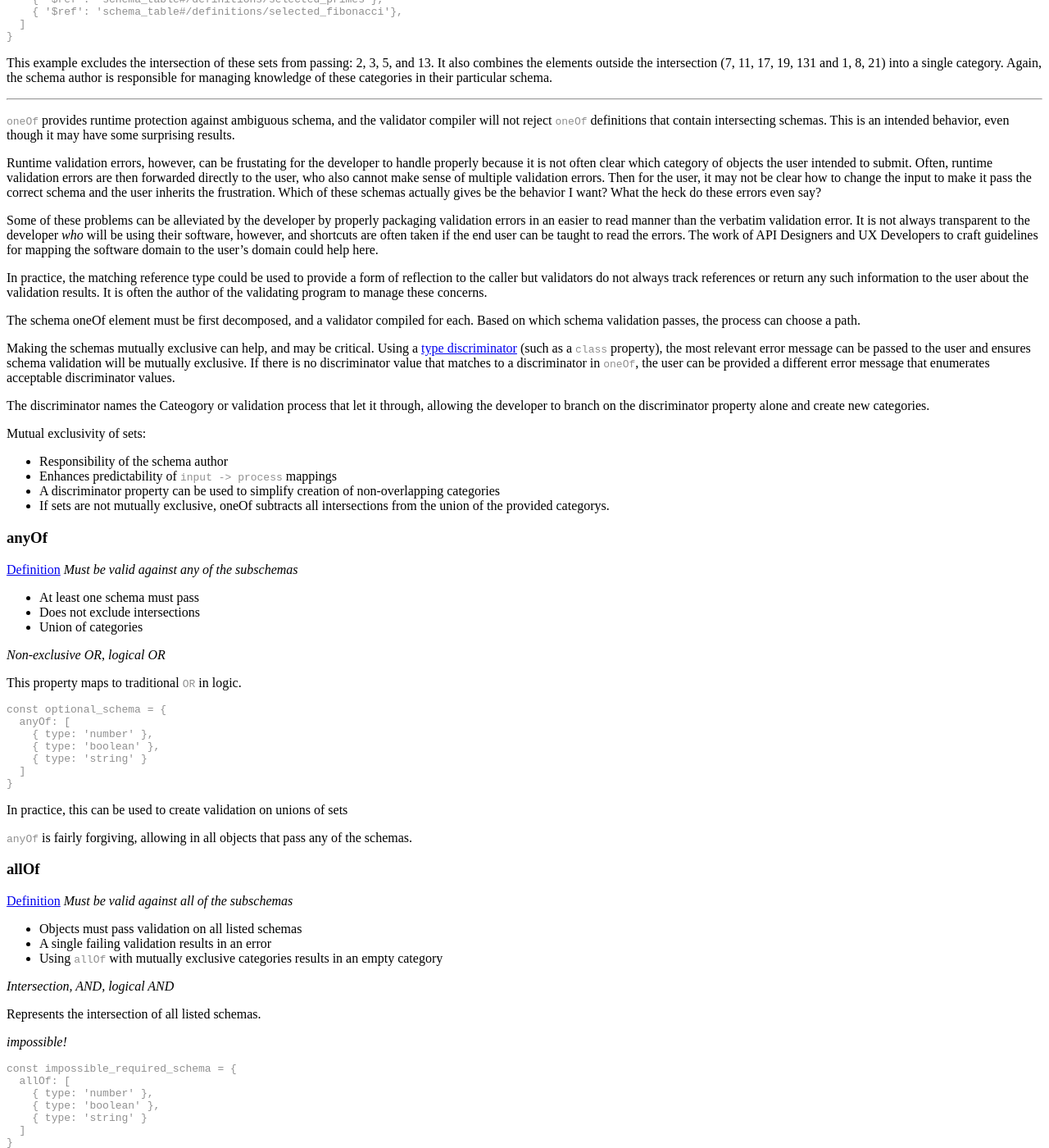
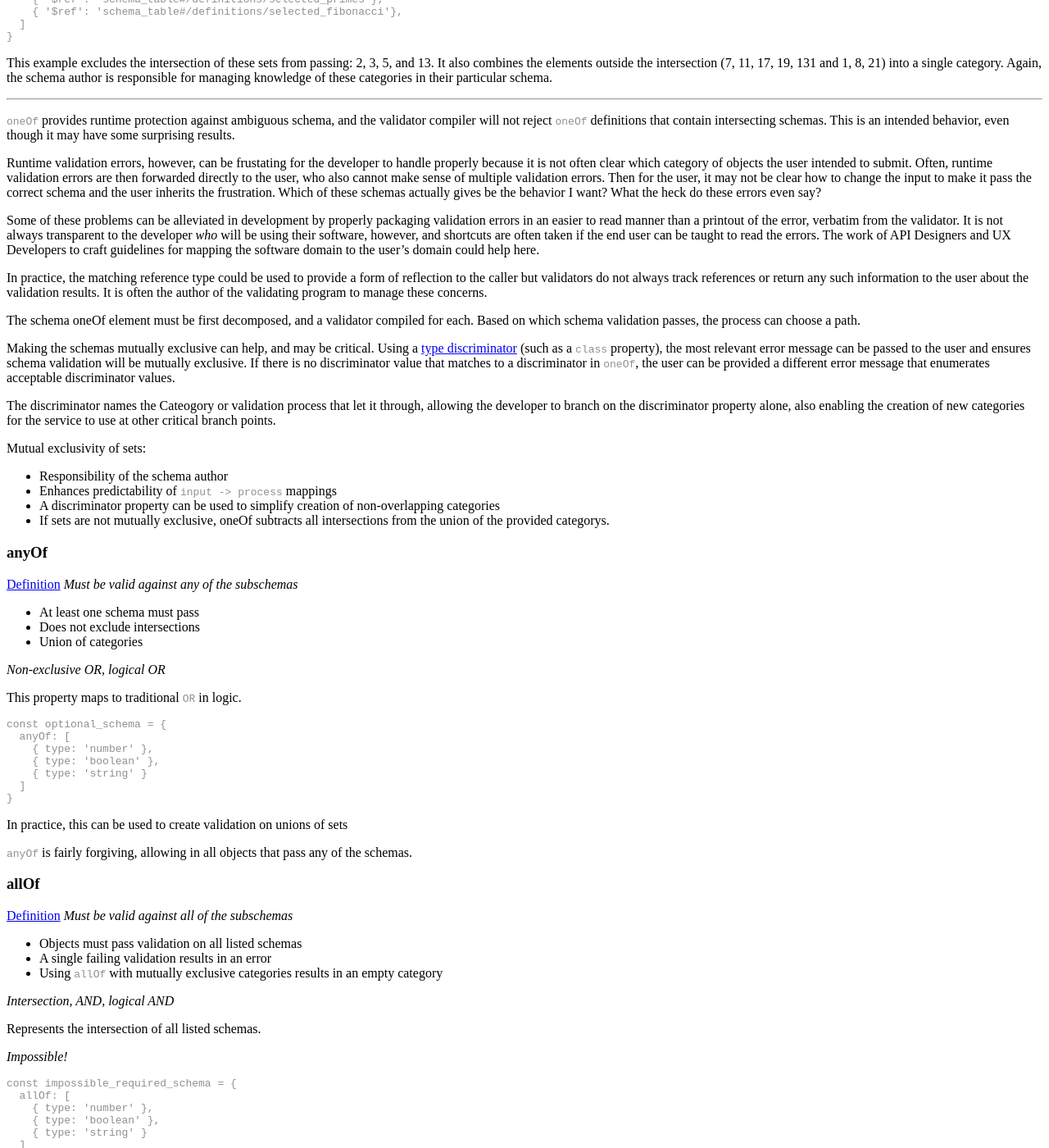
Before and after one commit to zinkem/zinkem.github.io, a Jekyll site: the page built from _posts/2020-05-08-json-schema-logic.md, in a window 1280 px wide and 1400 px high, scrolled down 1687 px. Shown: the whole window at 82% size. Built offline with Jekyll 4.4.1, drawn with Linux system fonts in a browser that asks for light colours; some of the changed text lies outside the part shown.

Commit message:
clarity, formatting

````diff
--- a/_posts/2020-05-08-json-schema-logic.md
+++ b/_posts/2020-05-08-json-schema-logic.md
@@ -134,8 +134,9 @@
 Which of these schemas actually gives be the behavior I want? What the heck do
 these errors even say?
 
-Some of these problems can be alleviated by the developer by properly packaging
-validation errors in an easier to read manner than the verbatim validation error.
+Some of these problems can be alleviated in development by properly packaging
+validation errors in an easier to read manner than a printout of the error,
+verbatim from the validator.
 It is not always transparent to the developer *who* will be using their software,
 however, and shortcuts are often taken if the end user can be taught to read the
 errors.
@@ -160,8 +161,9 @@
 discriminator values.
 
 The discriminator names the Cateogory or validation process that let it through,
-allowing the developer to branch on the discriminator property alone and create
-new categories.
+allowing the developer to branch on the discriminator property alone, also
+enabling the creation of new categories for the service to use at other critical
+branch points.
 
 Mutual exclusivity of sets:
   - Responsibility of the schema author
@@ -209,7 +211,7 @@
 
 Represents the intersection of all listed schemas.
 
-*impossible!*
+*Impossible!*
 ```javascript
 const impossible_required_schema = {
   allOf: [
@@ -219,7 +221,7 @@
   ]
 }
 ```
-Schemas listed in an "allOf" must share a single possible JSON type, since they
+Schemas listed in an `allOf` must share a single possible JSON type, since they
 must pass all of the schemas listed in the array. This is a logical AND applied
 to categories.
 ```javascript
@@ -244,15 +246,18 @@
     - a set has no duplicates
     - is not sensitive to order, does not need to be orderable
 
-an *array* can be a *set*, a *list*, or a *tuple*
+An *array* can be a *set*, a *list*, or a *tuple*
 
-a *list* is an
+A *list* is an
   - unbounded array
   - consisting of potentially many types
   - order of types does not matter any more than the elements themselves
 
-a *tuple* is a length bounded array, with a prescribed category at each index
+A *tuple* is a length bounded array, with a prescribed category at each index
 
-a *dictionary* is an object with arbitrary keys, and values that belong to a particular category.
+A *sequence* is like a tuple, with no bound
 
-What are the most interesting ways to construct logic around these basic Categories?
+A *dictionary* is an object with arbitrary keys, and values that belong to a particular category.
+
+What are the most interesting ways to construct logic around these basic
+Categories of data?
````
